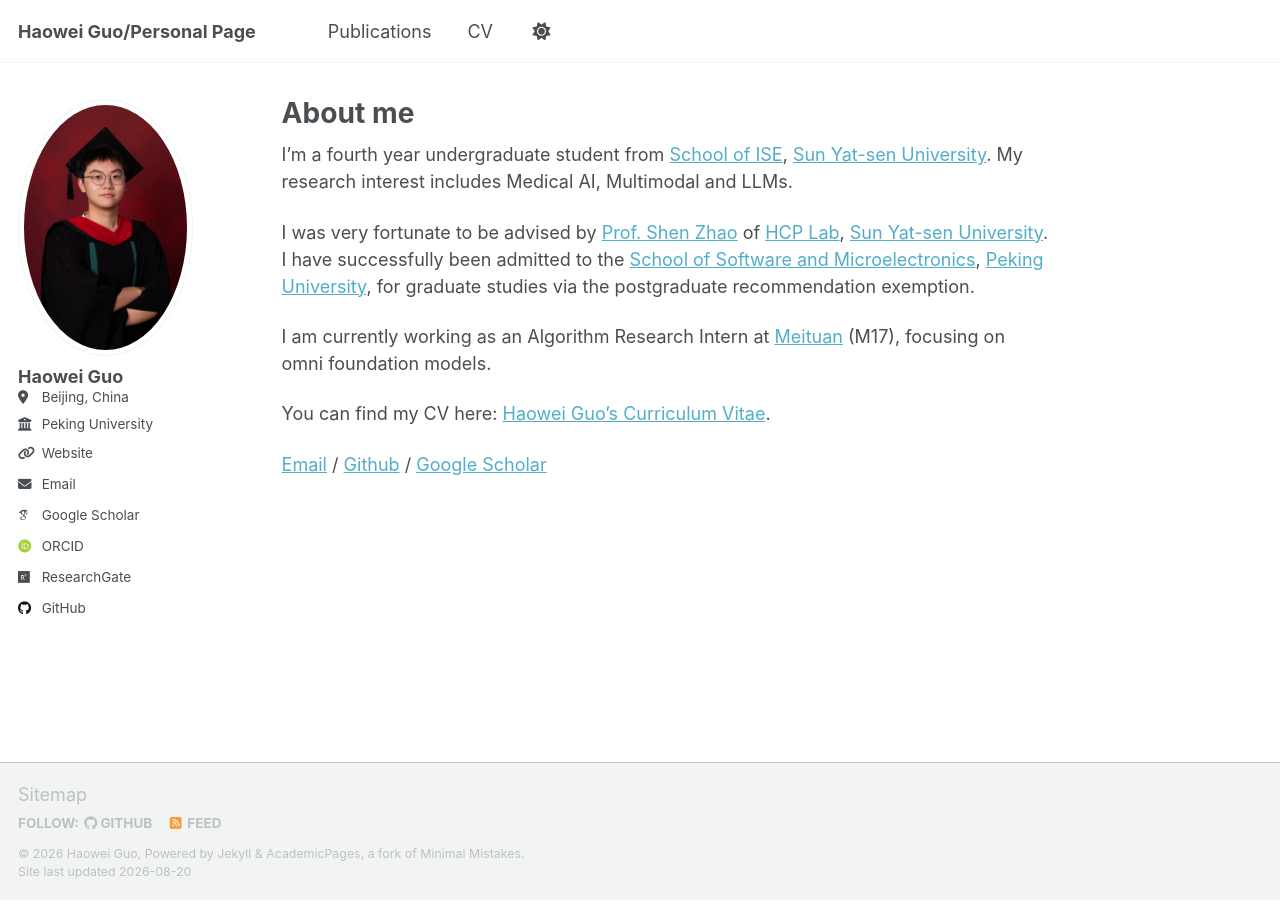
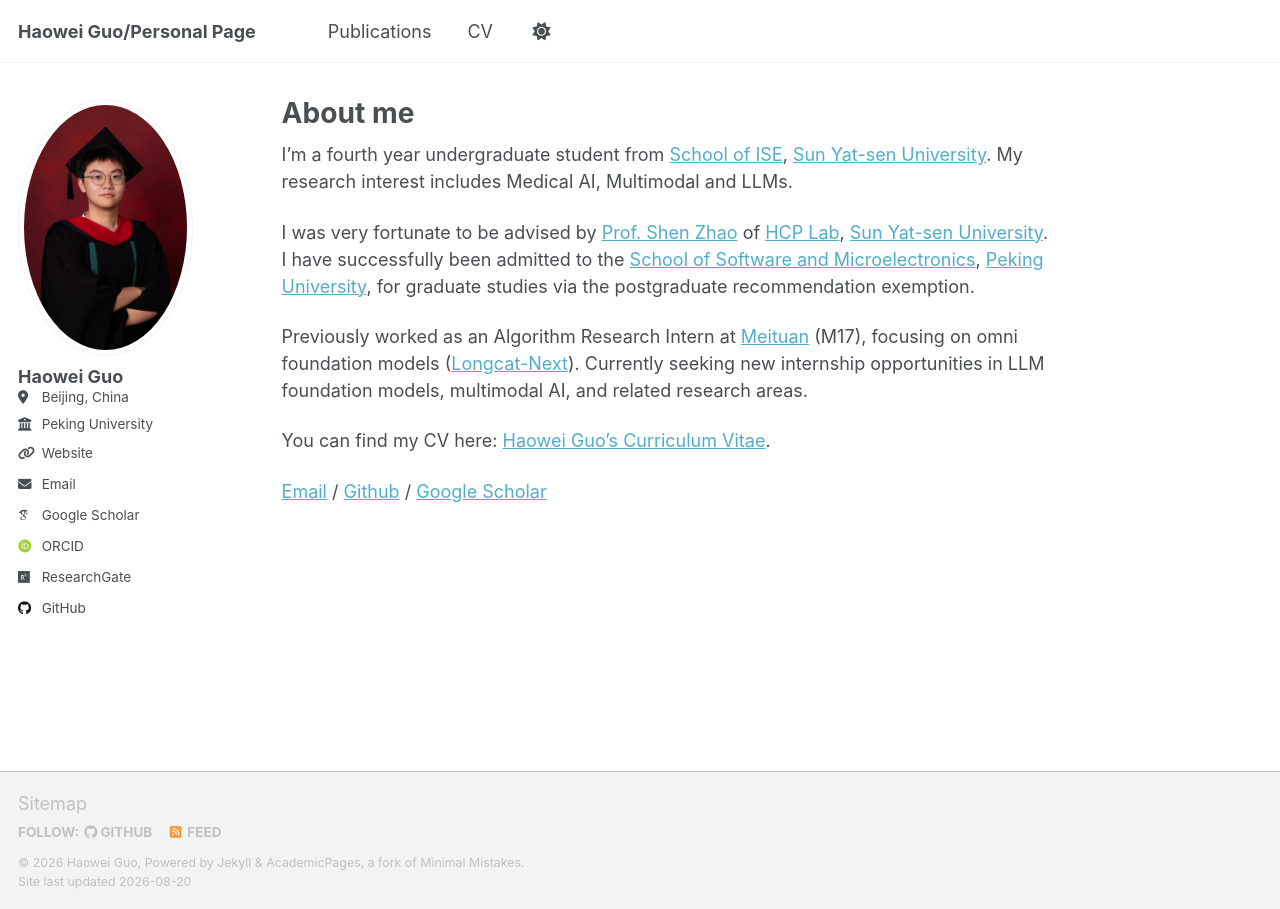
Before and after one commit to SYSU-Guohw/SYSU-Guohw.github.io, a Jekyll site: the page built from _pages/about.md, in a window 1280 px wide. Built offline with Jekyll 4.4.1, drawn with Linux system fonts in a browser that asks for light colours; some web fonts are replaced; a script that is not in the unit is left out.

Commit message:
Update about.md

```diff
--- a/_pages/about.md
+++ b/_pages/about.md
@@ -12,7 +12,8 @@ I'm a fourth year undergraduate student from [School of ISE](https://ise.sysu.ed
 I was very fortunate to be advised by [Prof. Shen Zhao](https://ise.sysu.edu.cn/teacher/ZhaoShen) of [HCP Lab](https://www.sysu-hcp.net), [Sun Yat-sen University](https://www.sysu.edu.cn). I have successfully been admitted to the [School of Software and Microelectronics](https://www.ss.pku.edu.cn), [Peking University](https://www.pku.edu.cn), for graduate studies via the postgraduate recommendation exemption.
 
 
-I am currently working as an Algorithm Research Intern at [Meituan](https://www.meituan.com) (M17), focusing on omni foundation models.
+Previously worked as an Algorithm Research Intern at [Meituan](https://www.meituan.com) (M17), focusing on omni foundation models ([Longcat-Next](https://longcat.chat/longcat-next/intro)). Currently seeking new internship opportunities in LLM foundation models, multimodal AI, and related research areas.
+
 
 You can find my CV here: [Haowei Guo's Curriculum Vitae](assets/郭皓玮-简历.pdf).
 
```
